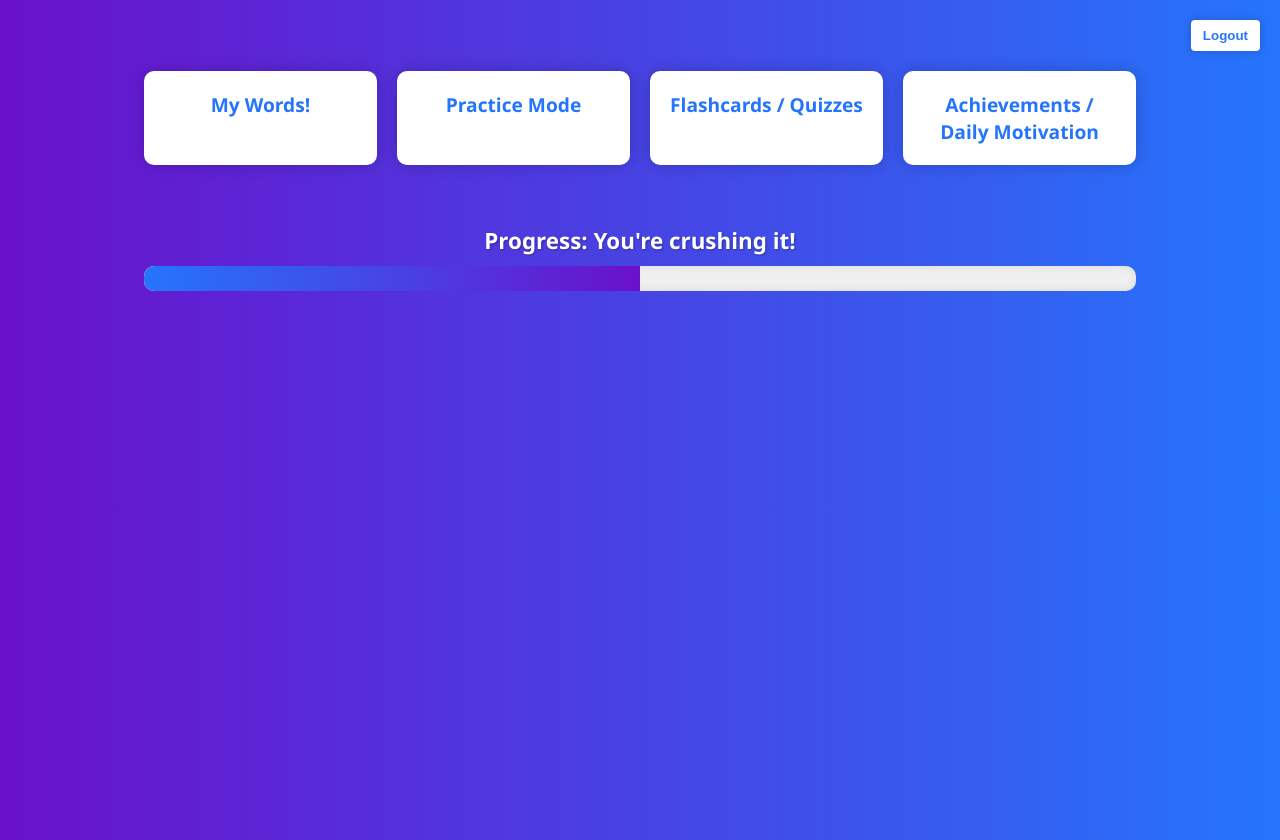
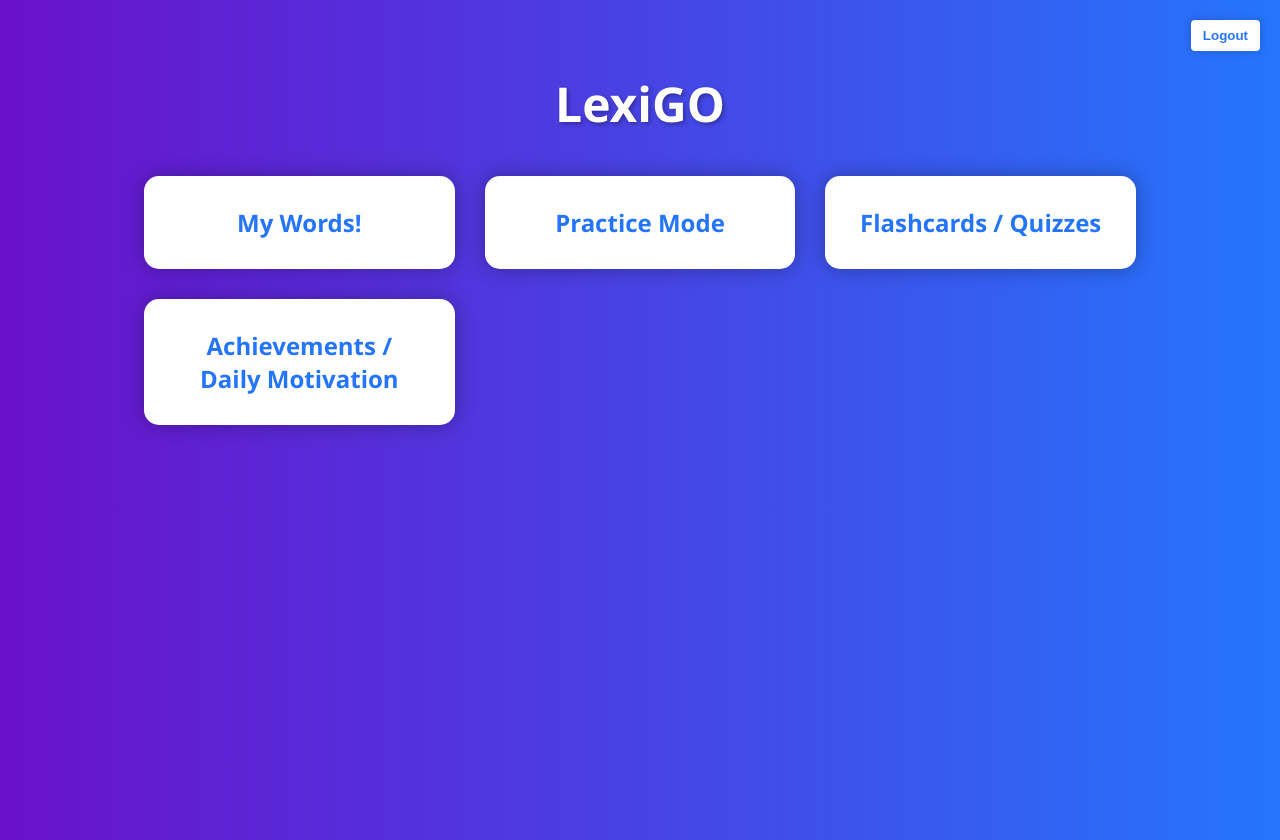
Before and after one commit to antoinemansour7/LexiGo, a React (Create React App) app in the folder frontend/: page /dashboard in a window 1280 px wide. Built offline with nearby package versions, Linux system fonts and the light colour scheme.

Commit message:
added imporvd stlying

```diff
--- a/frontend/src/Achievements.js
+++ b/frontend/src/Achievements.js
@@ -1,9 +1,19 @@
 import React from 'react';
 import { useNavigate } from 'react-router-dom';
 
-function Achievements() {
+function AchievementPage() {
   const navigate = useNavigate();
 
+  // Sample achievement data
+  const achievements = [
+    "Completed 10 flashcards",
+    "Mastered the Basics",
+    "Achieved 7-day login streak",
+    "Learned 50 new words",
+    "Completed Practice Mode session"
+  ];
+
+  // Reused styles
   const containerStyle = {
     position: 'relative',
     minHeight: '100vh',
@@ -32,6 +42,53 @@ function Achievements() {
     boxShadow: '0 0 8px rgba(0,0,0,0.2)'
   };
 
+  const progressWrapperStyle = {
+    width: '80%',
+    display: 'flex',
+    flexDirection: 'column',
+    alignItems: 'center',
+    marginBottom: '30px'
+  };
+
+  const progressTextStyle = {
+    marginBottom: '10px',
+    fontSize: '1.4em',
+    fontWeight: 'bold',
+    textShadow: '1px 1px 2px rgba(0,0,0,0.3)'
+  };
+
+  const progressContainerStyle = {
+    width: '100%',
+    background: '#f0f0f0',
+    borderRadius: '10px',
+    overflow: 'hidden',
+    boxShadow: 'inset 0 0 10px rgba(0,0,0,0.1)',
+  };
+
+  const progressBarStyle = {
+    width: '60%', // Example progress value
+    height: '25px',
+    background: 'linear-gradient(to right, #2575fc, #6a11cb)',
+    borderRadius: '10px 0 0 10px',
+  };
+
+  const cardStyle = {
+    background: '#fff',
+    color: '#2575fc',
+    padding: '15px',
+    borderRadius: '8px',
+    boxShadow: '0 0 10px rgba(0,0,0,0.15)',
+    margin: '10px',
+    minWidth: '250px',
+    textAlign: 'center',
+    transition: 'transform 0.3s',
+    cursor: 'default'
+  };
+
+  const cardHoverStyle = {
+    transform: 'scale(1.05)'
+  };
+
   return (
     <div style={containerStyle}>
       <div style={headerStyle}>
@@ -39,10 +96,29 @@ function Achievements() {
           Back to Dashboard
         </button>
       </div>
-      <h1>Achievements / Daily Motivation</h1>
-      <p>Here is the frontend logic for tracking your achievements and daily motivation.</p>
+      <h1>Achievements</h1>
+      <div style={progressWrapperStyle}>
+        <div style={progressTextStyle}>
+          Progress: 60% Complete!
+        </div>
+        <div style={progressContainerStyle}>
+          <div style={progressBarStyle}></div>
+        </div>
+      </div>
+      <div style={{ display: 'flex', flexWrap: 'wrap', justifyContent: 'center' }}>
+        {achievements.map((ach, idx) => (
+          <div
+            key={idx}
+            style={cardStyle}
+            onMouseEnter={e => e.currentTarget.style.transform = cardHoverStyle.transform}
+            onMouseLeave={e => e.currentTarget.style.transform = 'none'}
+          >
+            {ach}
+          </div>
+        ))}
+      </div>
     </div>
   );
 }
 
-export default Achievements;
+export default AchievementPage;
--- a/frontend/src/dashboard.js
+++ b/frontend/src/dashboard.js
@@ -4,7 +4,7 @@ import { useNavigate } from 'react-router-dom';
 function Dashboard() {
   const navigate = useNavigate();
 
-  // Inline styles for aesthetics
+  // Container and header styles remain unchanged
   const containerStyle = {
     position: 'relative',
     minHeight: '100vh',
@@ -33,54 +33,39 @@ function Dashboard() {
     boxShadow: '0 0 8px rgba(0,0,0,0.2)',
   };
 
+  // New title style for LexiGO
+  const titleStyle = {
+    fontSize: '3em',
+    fontWeight: 'bold',
+    color: '#fff',
+    textShadow: '2px 2px 4px rgba(0,0,0,0.3)',
+    marginBottom: '40px'
+  };
+
   const gridContainer = {
     display: 'grid',
-    gridTemplateColumns: 'repeat(auto-fit, minmax(200px, 1fr))',
-    gap: '20px',
+    gridTemplateColumns: 'repeat(auto-fit, minmax(250px, 1fr))', // increased min width
+    gap: '30px', // increased gap
     width: '80%',
-    marginBottom: '60px'
+    marginBottom: '0'
   };
 
   const boxStyle = {
     background: '#fff',
     color: '#2575fc',
-    padding: '20px',
-    borderRadius: '10px',
+    padding: '30px', // increased padding
+    borderRadius: '15px', // increased border radius
     textAlign: 'center',
-    boxShadow: '0 0 15px rgba(0, 0, 0, 0.2)',
+    boxShadow: '0 0 20px rgba(0, 0, 0, 0.3)', // enhanced box shadow
     cursor: 'pointer',
     fontWeight: 'bold',
-    fontSize: '1.2em'
+    fontSize: '1.5em', // increased font size
+    transition: 'transform 0.3s, box-shadow 0.3s'
   };
 
-  // New progress bar section positioned below the grid
-  const progressWrapperStyle = {
-    width: '80%',
-    display: 'flex',
-    flexDirection: 'column',
-    alignItems: 'center'
-  };
-
-  const progressTextStyle = {
-    marginBottom: '10px',
-    fontSize: '1.4em',
-    fontWeight: 'bold',
-    textShadow: '1px 1px 2px rgba(0,0,0,0.3)'
-  };
-
-  const progressContainerStyle = {
-    width: '100%',
-    background: '#f0f0f0',
-    borderRadius: '10px',
-    overflow: 'hidden',
-    boxShadow: 'inset 0 0 10px rgba(0,0,0,0.1)',
-  };
-
-  const progressBarStyle = {
-    width: '50%', // example progress value
-    height: '25px',
-    background: 'linear-gradient(to right, #2575fc, #6a11cb)',
-    borderRadius: '10px 0 0 10px',
+  const boxHoverStyle = {
+    transform: 'scale(1.05)',
+    boxShadow: '0 0 25px rgba(0, 0, 0, 0.4)' // enhanced hover shadow
   };
 
   return (
@@ -90,28 +75,42 @@ function Dashboard() {
           Logout
         </button>
       </div>
+      <div style={titleStyle}>LexiGO</div>
       <div style={gridContainer}>
-        <div style={boxStyle} onClick={() => navigate('/mywords')}>
+        <div
+          style={boxStyle}
+          onClick={() => navigate('/mywords')}
+          onMouseEnter={e => e.currentTarget.style.transform = boxHoverStyle.transform}
+          onMouseLeave={e => e.currentTarget.style.transform = 'none'}
+        >
           My Words!
         </div>
-        <div style={boxStyle} onClick={() => navigate('/practicemode')}>
+        <div
+          style={boxStyle}
+          onClick={() => navigate('/practicemode')}
+          onMouseEnter={e => e.currentTarget.style.transform = boxHoverStyle.transform}
+          onMouseLeave={e => e.currentTarget.style.transform = 'none'}
+        >
           Practice Mode
         </div>
-        <div style={boxStyle} onClick={() => navigate('/flashcardsquizzes')}>
+        <div
+          style={boxStyle}
+          onClick={() => navigate('/flashcardsquizzes')}
+          onMouseEnter={e => e.currentTarget.style.transform = boxHoverStyle.transform}
+          onMouseLeave={e => e.currentTarget.style.transform = 'none'}
+        >
           Flashcards / Quizzes
         </div>
-        <div style={boxStyle} onClick={() => navigate('/achievements')}>
+        <div
+          style={boxStyle}
+          onClick={() => navigate('/achievements')}
+          onMouseEnter={e => e.currentTarget.style.transform = boxHoverStyle.transform}
+          onMouseLeave={e => e.currentTarget.style.transform = 'none'}
+        >
           Achievements / Daily Motivation
         </div>
       </div>
-      <div style={progressWrapperStyle}>
-        <div style={progressTextStyle}>
-          Progress: You're crushing it!
-        </div>
-        <div style={progressContainerStyle}>
-          <div style={progressBarStyle}></div>
-        </div>
-      </div>
+      {/* Progress bar section removed */}
     </div>
   );
 }
```
